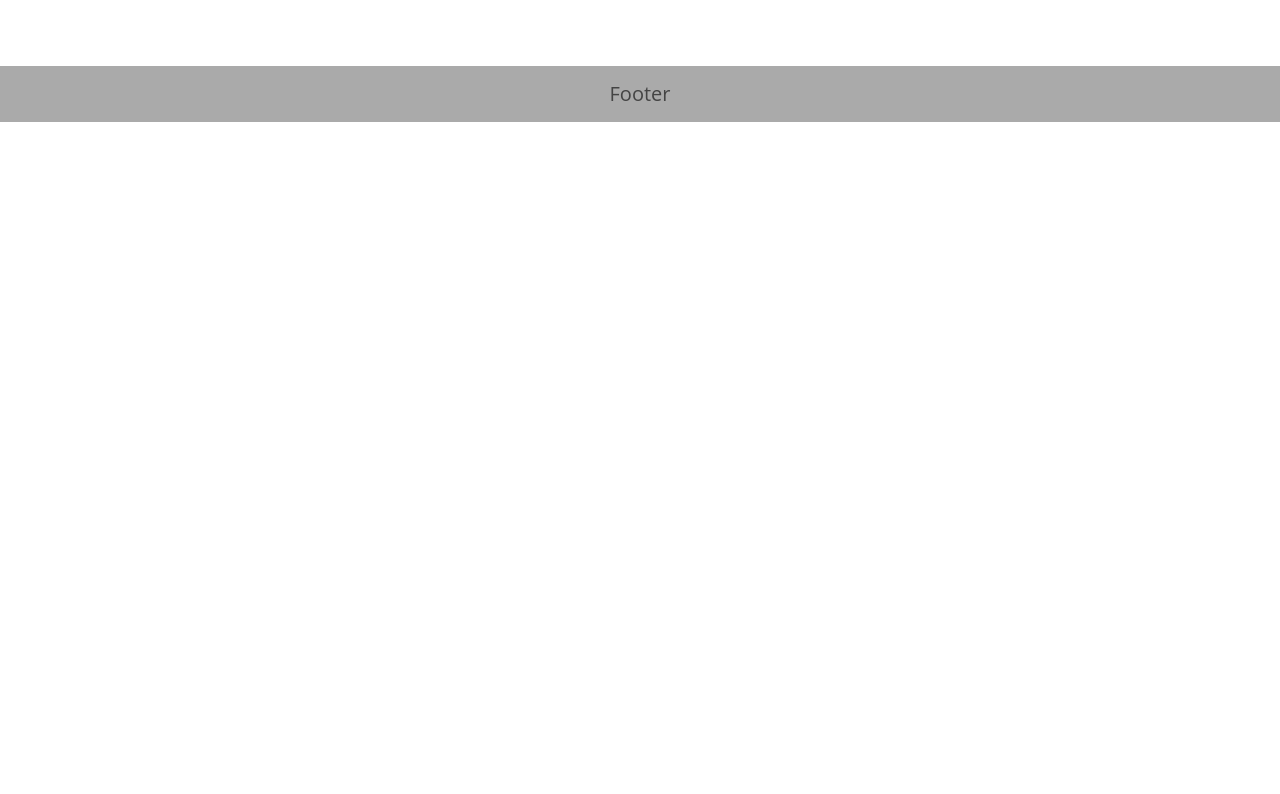
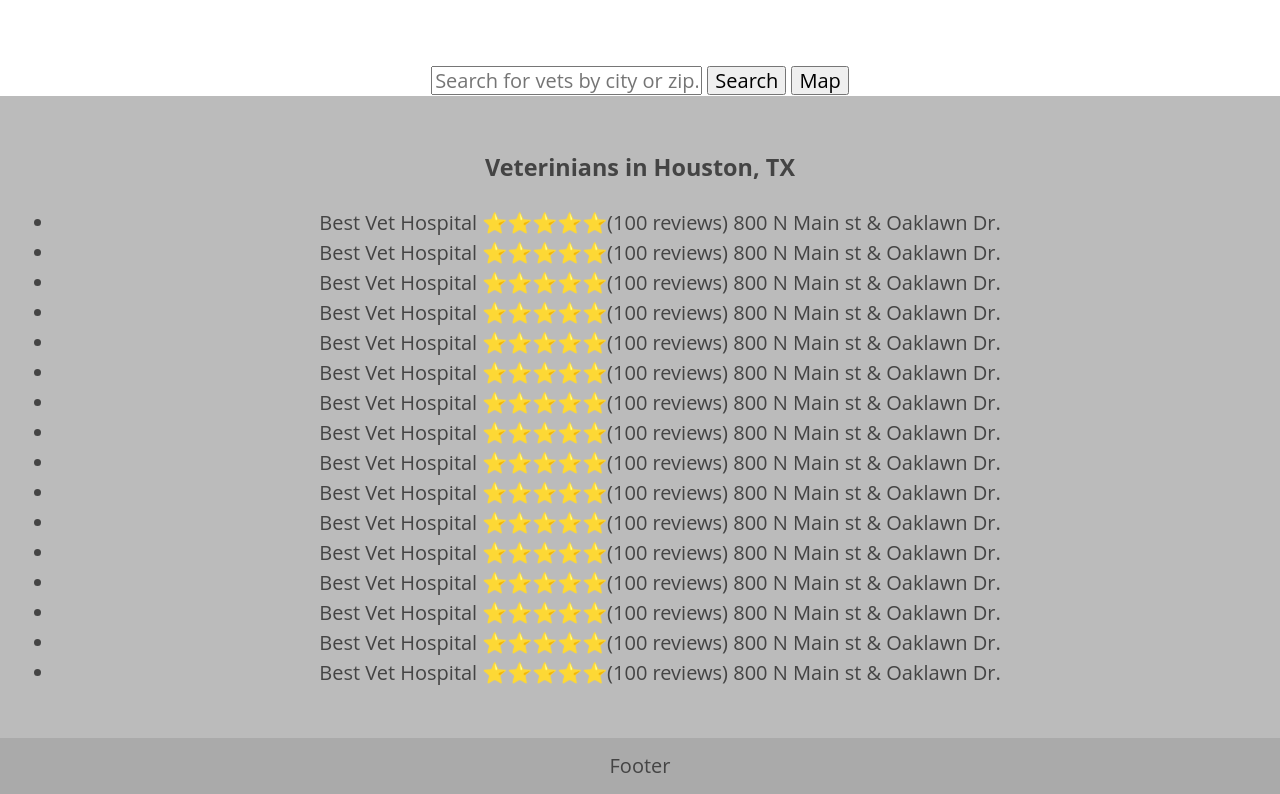
Before and after one commit to daxapps/FPWireframe2, a plain HTML site: page index.html in a window 1280 px wide. Shown: the part 207-1001 px from the top of the page. Before the commit the page ends 800 px from the top, so only its background shows below. Drawn offline with nearby package versions, Linux system fonts and the light colour scheme.

Commit message:
Complete

```diff
--- a/index.html
+++ b/index.html
@@ -15,7 +15,30 @@
         <h1>Pet Doc Finder</h1>
         <h2>Find the best veterinarian for your loved one</h2>
       </header>
-
+      <input type="text" placeholder="Search for vets by city or zip...">
+      <button>Search</button>
+      <button>Map</button>
+      <section>
+        <h3>Veterinians in Houston, TX</h3>
+        <ul>
+          <li>Best Vet Hospital  ⭐⭐️⭐⭐️⭐️(100 reviews) 800 N Main st & Oaklawn Dr.</li>
+          <li>Best Vet Hospital  ⭐⭐️⭐⭐️⭐️(100 reviews) 800 N Main st & Oaklawn Dr.</li>
+          <li>Best Vet Hospital  ⭐⭐️⭐⭐️⭐️(100 reviews) 800 N Main st & Oaklawn Dr.</li>
+          <li>Best Vet Hospital  ⭐⭐️⭐⭐️⭐️(100 reviews) 800 N Main st & Oaklawn Dr.</li>
+          <li>Best Vet Hospital  ⭐⭐️⭐⭐️⭐️(100 reviews) 800 N Main st & Oaklawn Dr.</li>
+          <li>Best Vet Hospital  ⭐⭐️⭐⭐️⭐️(100 reviews) 800 N Main st & Oaklawn Dr.</li>
+          <li>Best Vet Hospital  ⭐⭐️⭐⭐️⭐️(100 reviews) 800 N Main st & Oaklawn Dr.</li>
+          <li>Best Vet Hospital  ⭐⭐️⭐⭐️⭐️(100 reviews) 800 N Main st & Oaklawn Dr.</li>
+          <li>Best Vet Hospital  ⭐⭐️⭐⭐️⭐️(100 reviews) 800 N Main st & Oaklawn Dr.</li>
+          <li>Best Vet Hospital  ⭐⭐️⭐⭐️⭐️(100 reviews) 800 N Main st & Oaklawn Dr.</li>
+          <li>Best Vet Hospital  ⭐⭐️⭐⭐️⭐️(100 reviews) 800 N Main st & Oaklawn Dr.</li>
+          <li>Best Vet Hospital  ⭐⭐️⭐⭐️⭐️(100 reviews) 800 N Main st & Oaklawn Dr.</li>
+          <li>Best Vet Hospital  ⭐⭐️⭐⭐️⭐️(100 reviews) 800 N Main st & Oaklawn Dr.</li>
+          <li>Best Vet Hospital  ⭐⭐️⭐⭐️⭐️(100 reviews) 800 N Main st & Oaklawn Dr.</li>
+          <li>Best Vet Hospital  ⭐⭐️⭐⭐️⭐️(100 reviews) 800 N Main st & Oaklawn Dr.</li>
+          <li>Best Vet Hospital  ⭐⭐️⭐⭐️⭐️(100 reviews) 800 N Main st & Oaklawn Dr.</li>
+        </ul>
+      </section>
 
 
     </main>
```
